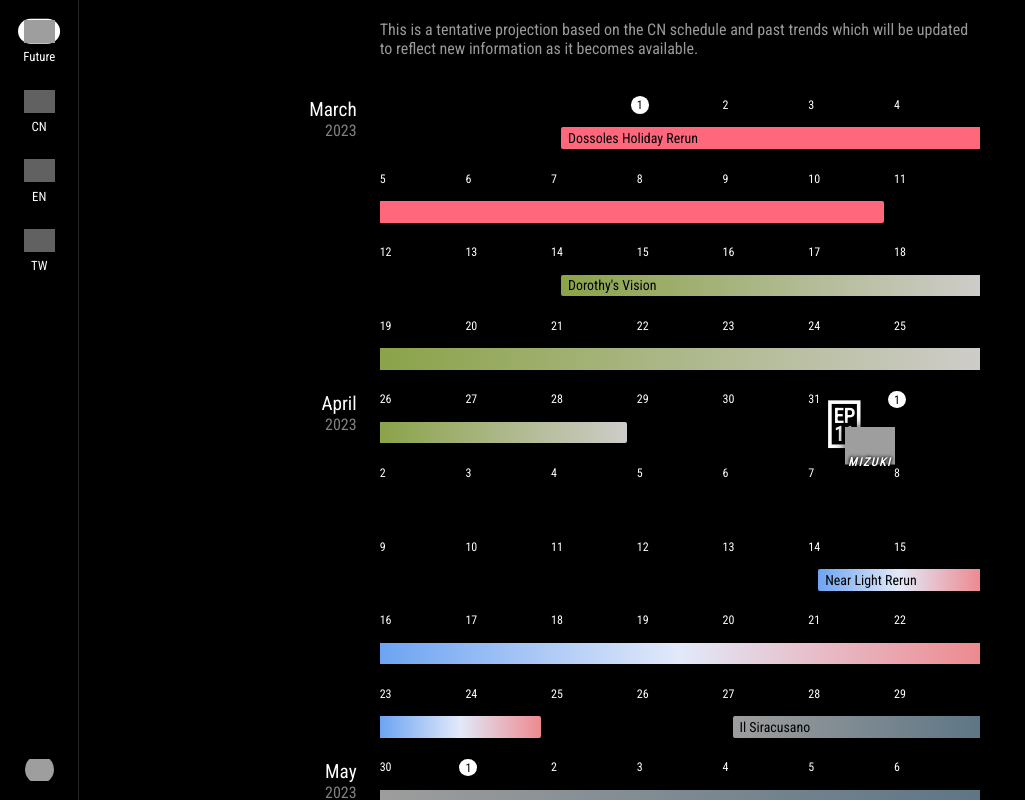
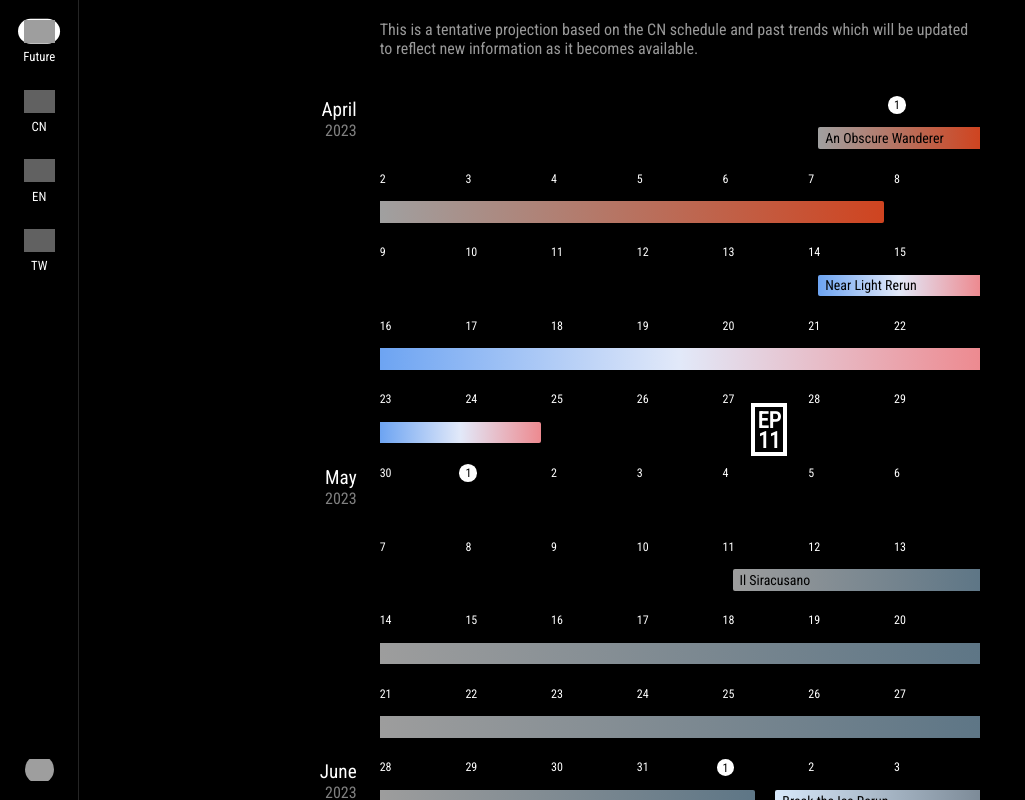
Before and after one commit to jaywyeee/arknights-calendar, a Svelte app: page / in a window 1280 px wide. Shown: the whole page, without its empty margins (0-1025 px from the left). Built offline with nearby package versions, Linux system fonts and the light colour scheme; grey boxes are pictures that could not be loaded; a web font is replaced by a local one.

Commit message:
Update all schedules

```diff
--- a/src/components/Schedule.svelte
+++ b/src/components/Schedule.svelte
@@ -285,13 +285,13 @@
 			ga[1].classList.add("bottom");
 		};
 
-		if (page.id === "future") {
-			const ep11 = document.querySelectorAll(`#${page.id} .episode`)[0];
-			const is3 = document.querySelector(`#${page.id} .inst`);
+		// if (page.id === "future") {
+		// 	const ep11 = document.querySelectorAll(`#${page.id} .episode`)[0];
+		// 	const is3 = document.querySelector(`#${page.id} .inst`);
 
-			ep11.style.transform = "translate(-30%, -10%) scale(0.9)";
-			is3.style.transform = "translate(30%, 30%) scale(0.9)";
-		}
+		// 	ep11.style.transform = "translate(-30%, -10%) scale(0.9)";
+		// 	is3.style.transform = "translate(30%, 30%) scale(0.9)";
+		// }
 	});
 
 	// Swipe handling
--- a/src/data/episodes.json
+++ b/src/data/episodes.json
@@ -1,6 +1,6 @@
 {
 	"future": [
-		{ "id": 11, "date": [2023,  3, 31] }
+		{ "id": 11, "date": [2023,  4, 27] }
 	],
 	"cn": [
 		{ "id":  5, "date": [2019,  7,  9] },
@@ -9,7 +9,8 @@
 		{ "id":  8, "date": [2020, 11,  1] },
 		{ "id":  9, "date": [2021,  9, 17] },
 		{ "id": 10, "date": [2022,  4, 14] },
-		{ "id": 11, "date": [2022, 10, 11] }
+		{ "id": 11, "date": [2022, 10, 11] },
+		{ "id": 12, "date": [2023,  4,  6] }
 	],
 	"en": [
 		{ "id":  5, "date": [2020,  2, 26] },
--- a/src/data/events.json
+++ b/src/data/events.json
@@ -1,22 +1,14 @@
 {
 	"future": {
 		"2023": [
-			{ "start": [ 2, 28], "duration": 10, "event": "dh", "rerun": true },
-			{ "start": [ 3, 14], "duration": 14, "event": "dv" },
+			{ "start": [ 3, 31], "duration":  7, "event": "aow" },
 			{ "start": [ 4, 14], "duration": 10, "event": "nl", "rerun": true },
-			{ "start": [ 4, 27], "duration": 21, "event": "is" },
-			{ "start": [ 5, 18], "duration": 10, "event": "bti", "rerun": true },
-			{ "start": [ 6,  1], "duration": 14, "event": "cc11" },
-			{ "start": [ 6, 20], "duration":  7, "event": "aow" },
-			{ "start": [ 6, 29], "duration":  7, "event": "ibaw" },
+			{ "start": [ 5, 11], "duration": 21, "event": "is" },
+			{ "start": [ 6,  1], "duration": 10, "event": "bti", "rerun": true },
+			{ "start": [ 6, 15], "duration": 14, "event": "cc11" },
+			{ "start": [ 7,  6], "duration":  7, "event": "ibaw" },
 			{ "start": [ 7, 13], "duration": 14, "event": "wtfc" },
-			{ "start": [ 7, 28], "duration": 14, "event": "wvwwnb" },
-			{ "start": [ 8, 15], "duration": 10, "event": "itw", "rerun": true },
-			{ "start": [ 8, 31], "duration":  7, "event": "tfn2" },
-			{ "start": [ 9,  7], "duration": 35, "event": "ra1" },
-			{ "start": [ 9, 21], "duration":  7, "event": "adic" },
-			{ "start": [10,  5], "duration": 10, "event": "ga", "rerun": true },
-			{ "start": [10, 19], "duration": 14, "event": "lcf" }
+			{ "start": [ 7, 28], "duration": 14, "event": "wvwwnb" }
 		]
 	},
 	"cn": {
@@ -102,7 +94,8 @@
 			{ "start": [ 1, 29], "duration": 35, "event": "ra1" },
 			{ "start": [ 2, 14], "duration":  7, "event": "adic" },
 			{ "start": [ 2, 21], "duration": 10, "event": "ga", "rerun": true },
-			{ "start": [ 3,  7], "duration": 14, "event": "lcf" }
+			{ "start": [ 3,  7], "duration": 14, "event": "lcf" },
+			{ "start": [ 3, 21], "duration": 14, "event": "cc12" }
 		]
 	},
 	"en": {
@@ -171,7 +164,9 @@
 			{ "start": [ 1, 20], "duration":  7, "event": "tfn1" },
 			{ "start": [ 2,  3], "duration": 14, "event": "cc10" },
 			{ "start": [ 2, 17], "duration":  7, "event": "tbc" },
-			{ "start": [ 2, 28], "duration": 10, "event": "dh", "rerun": true }
+			{ "start": [ 2, 28], "duration": 10, "event": "dh", "rerun": true },
+			{ "start": [ 3, 14], "duration": 14, "event": "dv" },
+			{ "start": [ 3, 31], "duration":  7, "event": "aow" }
 		]
 	},
 	"tw": {
@@ -234,7 +229,8 @@
 		"2023": [
 			{ "start": [ 1, 31], "duration": 21, "event": "sn" },
 			{ "start": [ 2, 23], "duration": 10, "event": "ut", "rerun": true },
-			{ "start": [ 3,  9], "duration": 14, "event": "cc9" }
+			{ "start": [ 3,  9], "duration": 14, "event": "cc9" },
+			{ "start": [ 3, 28], "duration": 14, "event": "le" }
 		]
 	}
 }
--- a/src/data/is.json
+++ b/src/data/is.json
@@ -1,7 +1,4 @@
 {
-	"future": [
-		{ "id": "mizuki",  "date": [2023,  3, 31] }
-	],
 	"cn": [
 		{ "id": "phantom", "date": [2022,  1,  5] },
 		{ "id": "mizuki",  "date": [2022,  9, 27] }
--- a/src/data/names.json
+++ b/src/data/names.json
@@ -11,6 +11,7 @@
 	"cc1":     "Contingency Contract #1: Operation Pyrite",
 	"cc10":    "Contingency Contract #10: Operation Ashring",
 	"cc11":    "Contingency Contract #11: Operation Fake Waves",
+	"cc12":    "Contingency Contract #12: Operation Basepoint",
 	"cc2":     "Contingency Contract #2: Operation Blade",
 	"cc3":     "Contingency Contract #3: Operation Cinder",
 	"cc4":     "Contingency Contract #4: Operation Lead Seal",
--- a/src/styles/_colors.scss
+++ b/src/styles/_colors.scss
@@ -13,6 +13,7 @@ $colors: (
 	"cc1":     (#F7DC5A, #C38921),
 	"cc10":    (#8F6A53, #C89968),
 	"cc11":    (#B5DEDE, #2A5971),
+	"cc12":    (#E37D7D, #DA3939),
 	"cc2":     (#FF8D6A, #FD4B42),
 	"cc3":     (#9F7EC1, #D7B3FF),
 	"cc4":     (#45B5B8, #3D9FA5, #5781F7),
```
